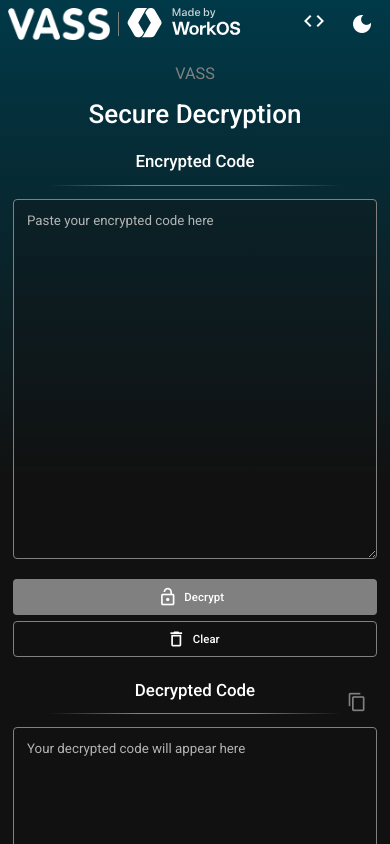
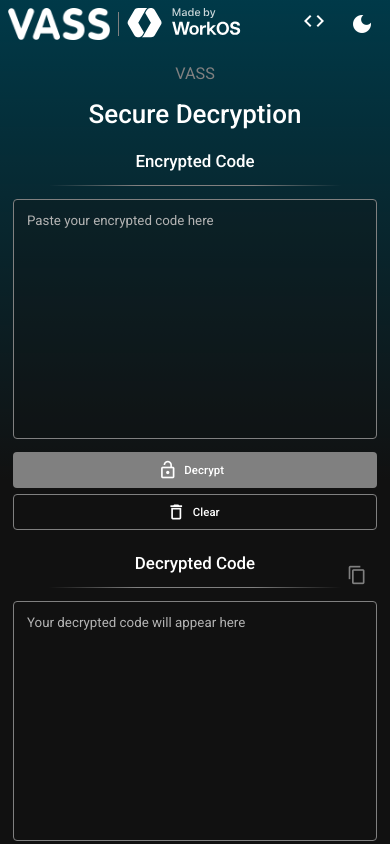
Before and after one commit to NestorM14/decryption, an Angular app: page / in a window 390 px wide. Shown: the top 844 px of the page. Built offline with nearby package versions, Linux system fonts and the light colour scheme.

Commit message:
✨ Update styles.scss comment for clarity; change header from 'Variables' to 'styles.scss'

```diff
--- a/src/app/app.component.scss
+++ b/src/app/app.component.scss
@@ -1,9 +1,13 @@
+// app.component.scss
 .app-container {
   min-height: 100vh;
   width: 100%;
   position: relative;
   background-color: var(--bg-primary);
   color: var(--text-primary);
+  display: flex;
+  flex-direction: column;
+  overflow: hidden; // Importante para evitar scroll doble
 }
 
 .gradient-overlay {
--- a/src/app/modules/decrypt/views/decrypt-area/decrypt-area.component.html
+++ b/src/app/modules/decrypt/views/decrypt-area/decrypt-area.component.html
@@ -1,10 +1,10 @@
-<!-- decrypt-area.component.html -->
 <div class="decrypt-container">
   <p class="subtitle">VASS</p>
   <h1 class="title">Secure Decryption</h1>
 
   <form [formGroup]="decryptForm">
     <div class="text-areas-container">
+      <!-- Área de código encriptado -->
       <div class="text-area-wrapper">
         <div class="label-container">
           <label>Encrypted Code</label>
@@ -17,10 +17,7 @@
           placeholder="Paste your encrypted code here"
           [ngClass]="{'focused': encryptedFocused}"
           (focus)="encryptedFocused = true"
-          (blur)="encryptedFocused = false"
-          cdkTextareaAutosize
-          cdkAutosizeMinRows="3"
-          cdkAutosizeMaxRows="10">
+          (blur)="encryptedFocused = false">
         </textarea>
         <div class="actions">
           <button mat-flat-button class="decrypt-btn mobile-first" (click)="decrypt()" [disabled]="!decryptForm.get('encryptedCode')?.value">
@@ -34,6 +31,7 @@
         </div>
       </div>
 
+      <!-- Área de código desencriptado -->
       <div class="text-area-wrapper">
         <div class="label-container">
           <label>Decrypted Code</label>
@@ -44,21 +42,22 @@
         <button mat-icon-button class="copy-btn" (click)="copyToClipboard()" [disabled]="!decryptForm.get('decryptedCode')?.value">
           <mat-icon>{{copiado ? 'check' : 'content_copy'}}</mat-icon>
         </button>
+        <div class="textarea-container">
+          <pre #preContent class="pre-content">{{decryptForm.get('decryptedCode')?.value}}</pre>
           <textarea
+            #decryptedTextarea
             formControlName="decryptedCode"
             placeholder="Your decrypted code will appear here"
             [ngClass]="{'focused': decryptedFocused}"
             (focus)="decryptedFocused = true"
             (blur)="decryptedFocused = false"
-          cdkTextareaAutosize
-          cdkAutosizeMinRows="3"
-          cdkAutosizeMaxRows="10"
             readonly>
-          {{decryptForm.get('decryptedCode')?.value | json}}
           </textarea>
         </div>
       </div>
+    </div>
   </form>
+
   <div class="footer">
     V {{version}} | NST | {{currentYear}}
   </div>
--- a/src/app/modules/decrypt/views/decrypt-area/decrypt-area.component.scss
+++ b/src/app/modules/decrypt/views/decrypt-area/decrypt-area.component.scss
@@ -27,6 +27,8 @@
   }
 
   form {
+    display: flex;
+    flex-direction: column;
     flex: 1;
   }
 
@@ -35,11 +37,14 @@
     z-index: 6;
     display: flex;
     gap: 2rem;
+    height: 100%;
 
     .text-area-wrapper {
       flex: 1;
       text-align: center;
       position: relative;
+      display: flex;
+      flex-direction: column;
 
       .label-container {
         margin-bottom: 1rem;
@@ -90,6 +95,7 @@
         }
       }
 
+      // Estilos base para ambos textareas
       textarea {
         width: 100%;
         padding: 1rem;
@@ -98,10 +104,10 @@
         border-radius: 4px;
         color: var(--text-primary);
         font-family: inherit;
-        resize: vertical;
+        resize: none;
         transition: border-color 0.2s ease;
-        min-height: 120px;
-        text-align: left;
+        height: 360px;
+        overflow-y: auto;
 
         &.focused {
           border-color: #3CBCDD;
@@ -110,6 +116,49 @@
 
         &::placeholder {
           color: var(--text-secondary);
+        }
+
+        // Personalización del scrollbar
+        &::-webkit-scrollbar {
+          width: 6px;
+        }
+
+        &::-webkit-scrollbar-track {
+          background: transparent;
+        }
+
+        &::-webkit-scrollbar-thumb {
+          background-color: #3CBCDD;
+          border-radius: 3px;
+
+          &:hover {
+            background-color: color.adjust(#3CBCDD, $lightness: -10%);
+          }
+        }
+      }
+
+      .textarea-container {
+        position: relative;
+        width: 100%;
+        display: flex;
+        flex-direction: column;
+
+        .pre-content {
+          position: absolute;
+          visibility: hidden;
+          padding: 1rem;
+          width: 100%;
+          font-family: inherit;
+          font-size: inherit;
+          white-space: pre-wrap;
+          word-wrap: break-word;
+          box-sizing: border-box;
+          margin: 0;
+          text-align: left;
+        }
+
+        textarea {
+          min-height: 360px;
         }
       }
 
@@ -170,7 +219,7 @@
   .footer {
     display: flex;
     justify-content: center;
-    padding: 2.5rem 0;
+    padding: 1.5rem 0;
     color: var(--text-tertiary);
     font-size: 0.875rem;
     margin-top: auto;
@@ -186,6 +235,14 @@
       gap: 1.5rem;
 
       .text-area-wrapper {
+        textarea {
+          height: 240px;
+        }
+
+        .textarea-container textarea {
+          min-height: 240px;
+        }
+
         .copy-btn {
           top: 5px;
           right: 0;
@@ -212,10 +269,5 @@
         }
       }
     }
-
-    .footer {
-      justify-content: center;
-      margin-top: 2rem;
-    }
   }
 }
--- a/src/app/modules/decrypt/views/decrypt-area/decrypt-area.component.ts
+++ b/src/app/modules/decrypt/views/decrypt-area/decrypt-area.component.ts
@@ -1,5 +1,5 @@
 import { CommonModule } from '@angular/common';
-import { Component, inject } from '@angular/core';
+import { Component, inject, ViewChild, ElementRef, AfterViewInit } from '@angular/core';
 import { FormBuilder, FormControl, FormGroup, FormsModule, ReactiveFormsModule } from '@angular/forms';
 import { MaterialModule } from '../../../../shared/material.module';
 import * as packageJson from './../../../../../../package.json';
@@ -11,7 +11,10 @@ import { EncryptionService } from '../../../../shared/services/encryption.servic
   templateUrl: './decrypt-area.component.html',
   styleUrl: './decrypt-area.component.scss'
 })
-export class DecryptAreaComponent {
+export class DecryptAreaComponent implements AfterViewInit {
+  @ViewChild('preContent') preContent!: ElementRef;
+  @ViewChild('decryptedTextarea') decryptedTextarea!: ElementRef;
+
   decryptForm!: FormGroup;
   encryptedFocused = false;
   decryptedFocused = false;
@@ -32,6 +35,37 @@ export class DecryptAreaComponent {
       encryptedCode: [''],
       decryptedCode: ['']
     });
+
+    // Suscribirse a los cambios del campo decryptedCode
+    this.decryptForm.get('decryptedCode')?.valueChanges.subscribe(() => {
+      setTimeout(() => this.adjustTextareaHeight(), 0);
+    });
+  }
+
+  ngAfterViewInit() {
+    // Ajustar altura inicial si hay contenido
+    if (this.decryptForm.get('decryptedCode')?.value) {
+      this.adjustTextareaHeight();
+    }
+  }
+
+  private adjustTextareaHeight() {
+    if (this.preContent && this.decryptedTextarea) {
+      const content = this.preContent.nativeElement;
+      const textarea = this.decryptedTextarea.nativeElement;
+
+      // La altura del contenido más el padding
+      const contentHeight = content.scrollHeight;
+
+      // Calculamos la altura máxima disponible (viewport - espacio para otros elementos)
+      const maxHeight = window.innerHeight - 300; // Ajusta este valor según necesites
+
+      // Usamos la altura del contenido, pero no menos que 360px ni más que maxHeight
+      const finalHeight = Math.min(Math.max(360, contentHeight), maxHeight);
+
+      // Aplicamos la altura calculada
+      textarea.style.height = `${finalHeight}px`;
+    }
   }
 
   clearForm() {
--- a/src/styles.scss
+++ b/src/styles.scss
@@ -1,4 +1,4 @@
-// Variables
+// styless.scss
 $dark-bg-primary: #111111;
 $dark-bg-secondary: oklch(31.7% 0.0653 219 / 1);
 $text-primary: #FFFFFF;
```
Lines whose indentation alone changed are shown as unchanged.
